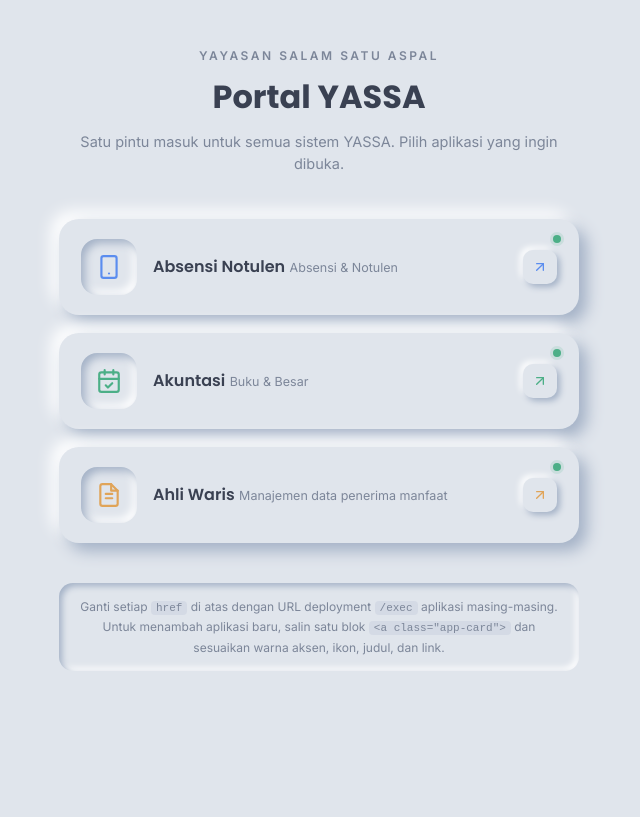
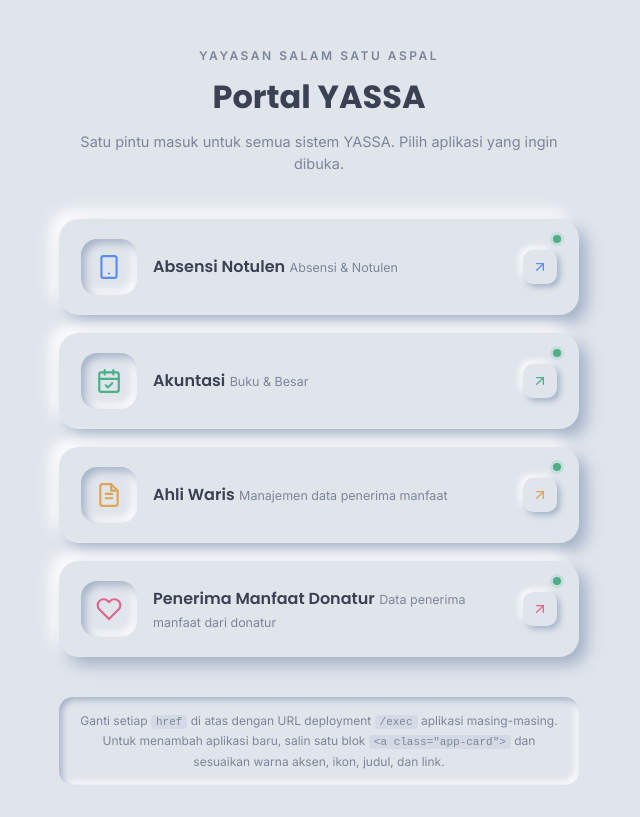
Before and after one commit to yayasansalamsatuaspaldc-eng/Portal-Yassa, a plain HTML site: page index.html in a window 1280 px wide. Shown: the whole page, without its empty margins (321-961 px from the left). Drawn offline with Linux system fonts and the light colour scheme.

Commit message:
Update index.html

```diff
--- a/index.html
+++ b/index.html
@@ -26,6 +26,7 @@
     --accent-mobile:#5B8DEF;
     --accent-digital:#4CAF87;
     --accent-waris:#E0A458;
+    --accent-donatur:#E0648C;
     --accent-portal:#8B7FD6;
   }
   *{box-sizing:border-box; margin:0; padding:0;}
@@ -144,6 +145,7 @@
   .mobile .icon-well svg, .mobile .go-arrow svg{ color:var(--accent-mobile); }
   .digital .icon-well svg, .digital .go-arrow svg{ color:var(--accent-digital); }
   .waris .icon-well svg, .waris .go-arrow svg{ color:var(--accent-waris); }
+  .donatur .icon-well svg, .donatur .go-arrow svg{ color:var(--accent-donatur); }
 
   .footer-note{
     margin-top:40px;
@@ -221,6 +223,20 @@
       </span>
     </a>
 
+    <a href="https://script.google.com/macros/s/AKfycbyKOqDkt01f_hIcIVmFqqljy3XZ0_nLdUqczcMFjIg0iEyoSnb4yDgvaQapv0CHC-Pl/exec" class="app-card donatur" target="_blank" rel="noopener">
+      <span class="status-dot"></span>
+      <span class="icon-well">
+        <svg viewBox="0 0 24 24" fill="none" stroke="currentColor" stroke-width="2" stroke-linecap="round" stroke-linejoin="round"><path d="M20.84 4.61a5.5 5.5 0 0 0-7.78 0L12 5.67l-1.06-1.06a5.5 5.5 0 0 0-7.78 7.78l1.06 1.06L12 21.23l7.78-7.78 1.06-1.06a5.5 5.5 0 0 0 0-7.78Z"/></svg>
+      </span>
+      <span class="card-body">
+        <span class="app-name">Penerima Manfaat Donatur</span>
+        <span class="app-desc">Data penerima manfaat dari donatur</span>
+      </span>
+      <span class="go-arrow">
+        <svg viewBox="0 0 24 24" fill="none" stroke="currentColor" stroke-width="2" stroke-linecap="round" stroke-linejoin="round"><path d="M7 17 17 7"/><path d="M7 7h10v10"/></svg>
+      </span>
+    </a>
+
   </div>
 
   <div class="footer-note">
```
